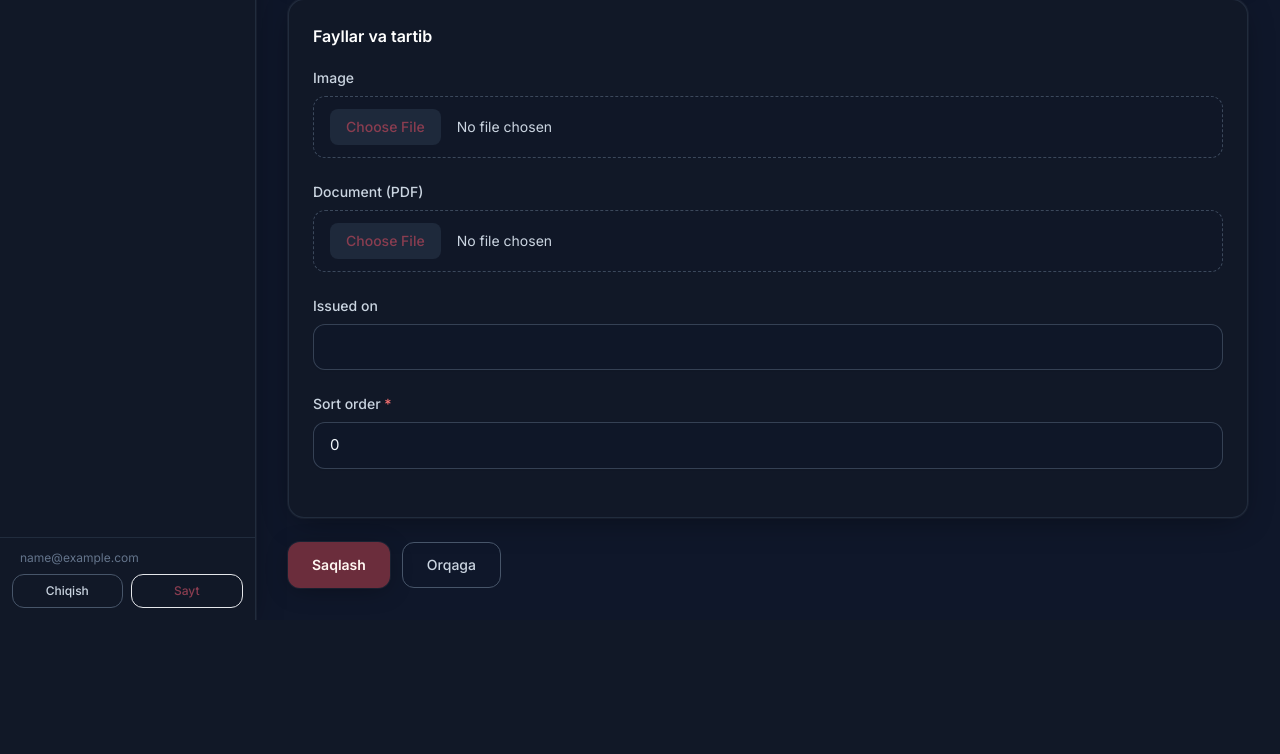
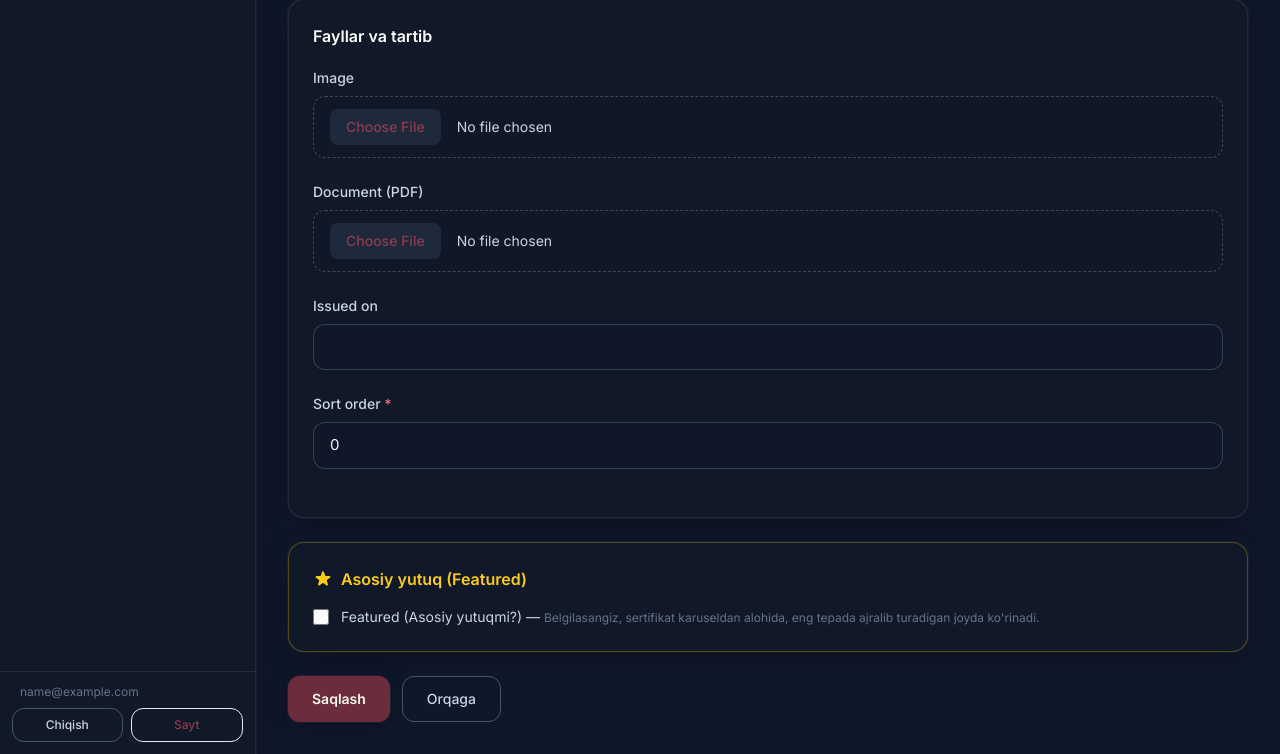
Before and after one commit to rasulbek647/my_portfolio, a Django app: page /admin/certificates/new/ in a window 1280 px wide. Shown: the part 907-1661 px from the top of the page. Before the commit the page ends 1527 px from the top, so only its background shows below. Run offline with Django 5.2, Linux system fonts and the light colour scheme; the visitor is signed in with stand-in values (Sample User, id 1); data comes from the database, SQL or seed files in the repository; some libraries are stand-ins or nearby versions.

Commit message:
feat: show is_featured checkbox in admin certificate form

```diff
--- a/templates/dashboard/certificates/form.html
+++ b/templates/dashboard/certificates/form.html
@@ -31,9 +31,26 @@
     {% include "dashboard/includes/form_field.html" with field=form.sort_order %}
   </div>
 
+  <div class="rounded-2xl border border-yellow-500/30 bg-[#111827] p-6 shadow-card">
+    <h2 class="mb-4 text-base font-semibold text-yellow-400 flex items-center gap-2">
+      <svg class="w-5 h-5" fill="currentColor" viewBox="0 0 20 20"><path d="M9.049 2.927c.3-.921 1.603-.921 1.902 0l1.07 3.292a1 1 0 00.95.69h3.462c.969 0 1.371 1.24.588 1.81l-2.8 2.034a1 1 0 00-.364 1.118l1.07 3.292c.3.921-.755 1.688-1.54 1.118l-2.8-2.034a1 1 0 00-1.175 0l-2.8 2.034c-.784.57-1.838-.197-1.539-1.118l1.07-3.292a1 1 0 00-.364-1.118L2.98 8.72c-.783-.57-.38-1.81.588-1.81h3.461a1 1 0 00.951-.69l1.07-3.292z"/></svg>
+      Asosiy yutuq (Featured)
+    </h2>
+    <label class="flex items-center gap-3 cursor-pointer group">
+      {{ form.is_featured }}
+      <span class="text-sm text-slate-300 group-hover:text-yellow-300 transition-colors">
+        {{ form.is_featured.label }} — <span class="text-slate-500 text-xs">Belgilasangiz, sertifikat karuseldan alohida, eng tepada ajralib turadigan joyda ko'rinadi.</span>
+      </span>
+    </label>
+    {% if form.is_featured.errors %}
+    <ul class="mt-2 text-sm text-red-400">{% for e in form.is_featured.errors %}<li>{{ e }}</li>{% endfor %}</ul>
+    {% endif %}
+  </div>
+
   {% if form.non_field_errors %}
   <ul class="rounded-xl border border-red-400/30 bg-red-500/10 px-4 py-3 text-sm text-red-300">{% for e in form.non_field_errors %}<li>{{ e }}</li>{% endfor %}</ul>
   {% endif %}
+
 
   <div class="flex flex-wrap gap-3">
     <button type="submit" class="inline-flex items-center justify-center rounded-xl bg-primary px-6 py-3 text-sm font-semibold text-onAccent shadow-soft hover:bg-primary-dark active:scale-[0.99]">{{ dash.save }}</button>
```
